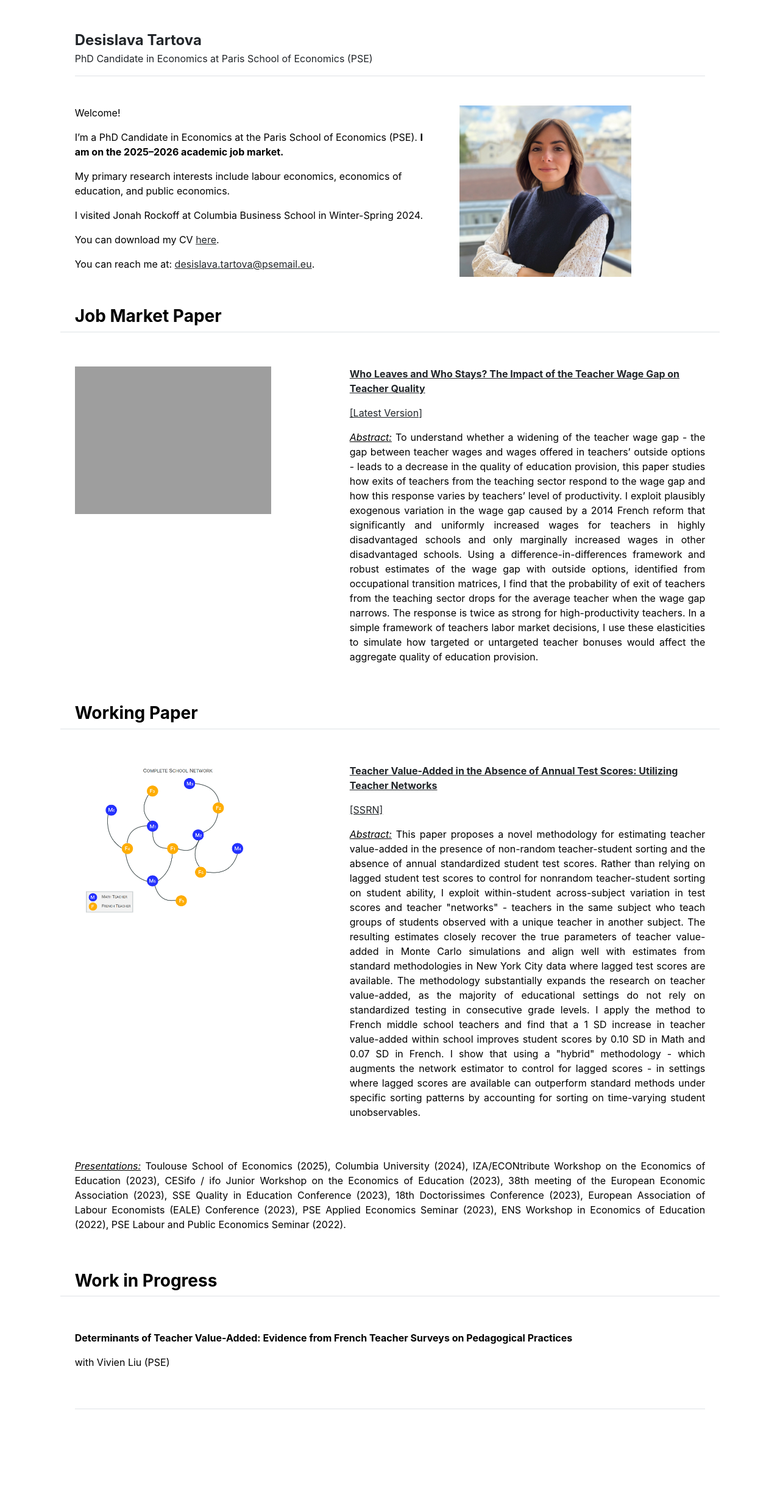
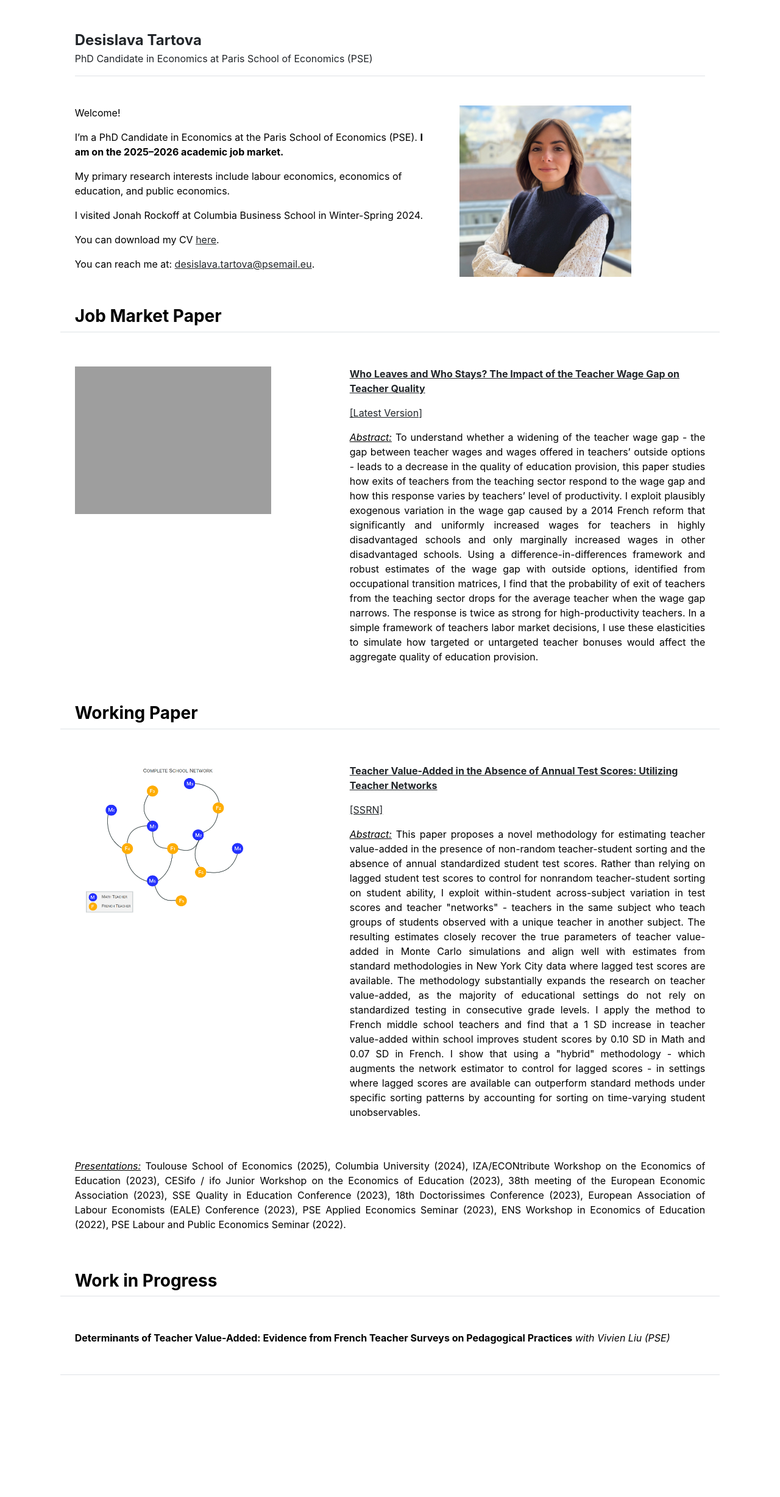
Before and after one commit to desislavatartova/desislavatartova.github.io, a Jekyll site: the page built from index.md, in a window 1280 px wide. Shown: the whole page at 61% size. Built offline with Jekyll 4.4.1, drawn with Linux system fonts in a browser that asks for light colours.

Commit message:
Update home.html

```diff
--- a/_layouts/home.html
+++ b/_layouts/home.html
@@ -63,8 +63,6 @@ The resulting estimates closely recover the true parameters of teacher value-add
     <h3 class="fw-bold border-bottom pb-2 mb-2">Work in Progress</h3>
 
 <div class="col-md-12">
-<b>Determinants of Teacher Value-Added: Evidence from French Teacher Surveys on Pedagogical Practices</b>
-</a></p>
-	  <p>with Vivien Liu (PSE)</p>
-        <p>  </div>
+  <b>Determinants of Teacher Value-Added: Evidence from French Teacher Surveys on Pedagogical Practices</b>
+  <i>with Vivien Liu (PSE)</i>
 </div>
```
